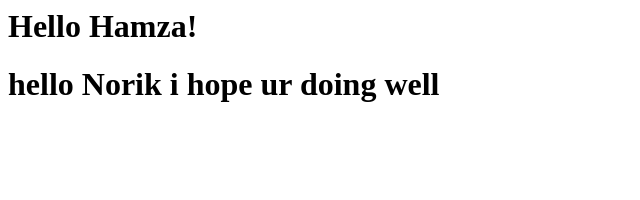
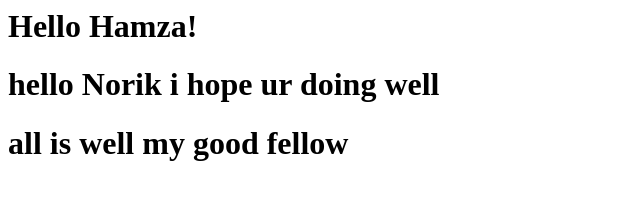
Before and after one commit to NoroAxper/introductions, a plain HTML site: page index.html in a window 1280 px wide. Shown: the whole page, without its empty margins (0-640 px from the left). Drawn offline with Linux system fonts and the light colour scheme.

Commit message:
norik replied to Hamza

```diff
--- a/index.html
+++ b/index.html
@@ -1,2 +1,3 @@
 <h1>Hello Hamza!</h1>
 <h1> hello Norik i hope ur doing well</h1>
+<h1>all is well my good fellow</h1>
```
